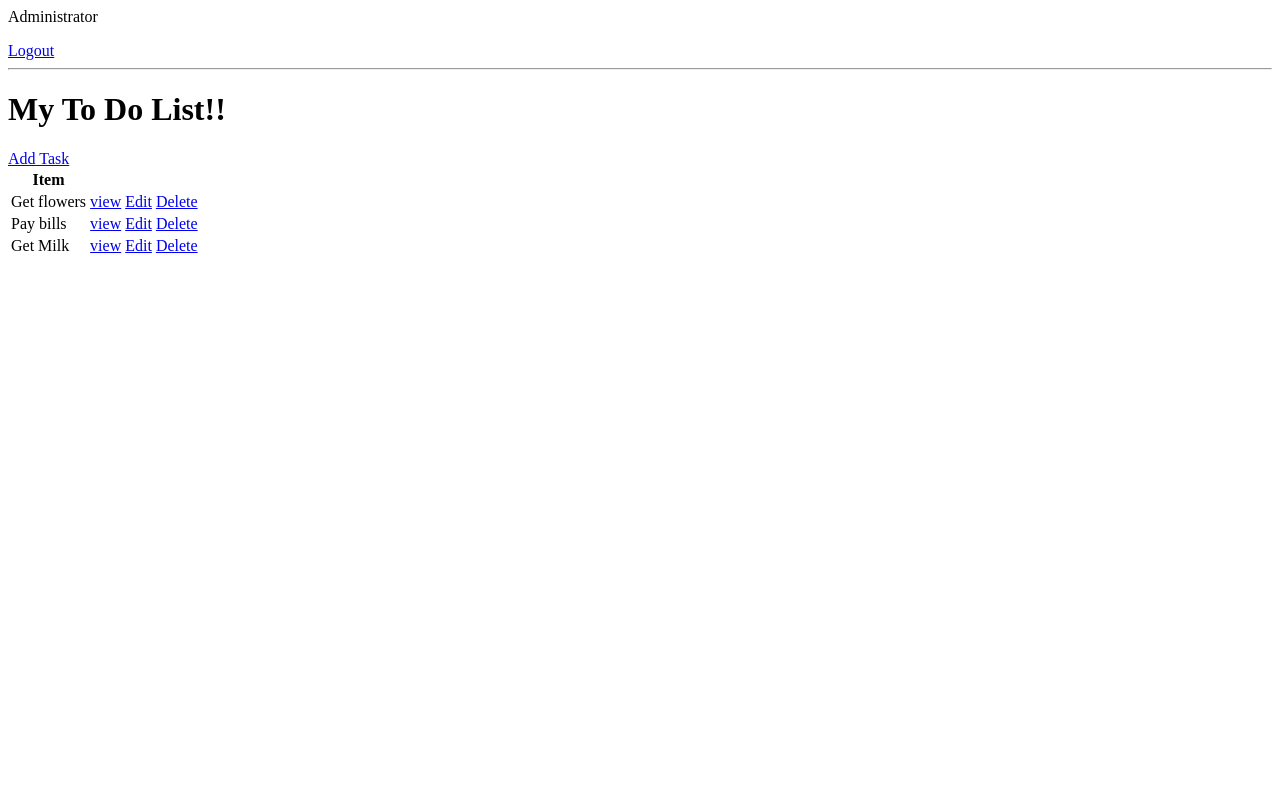
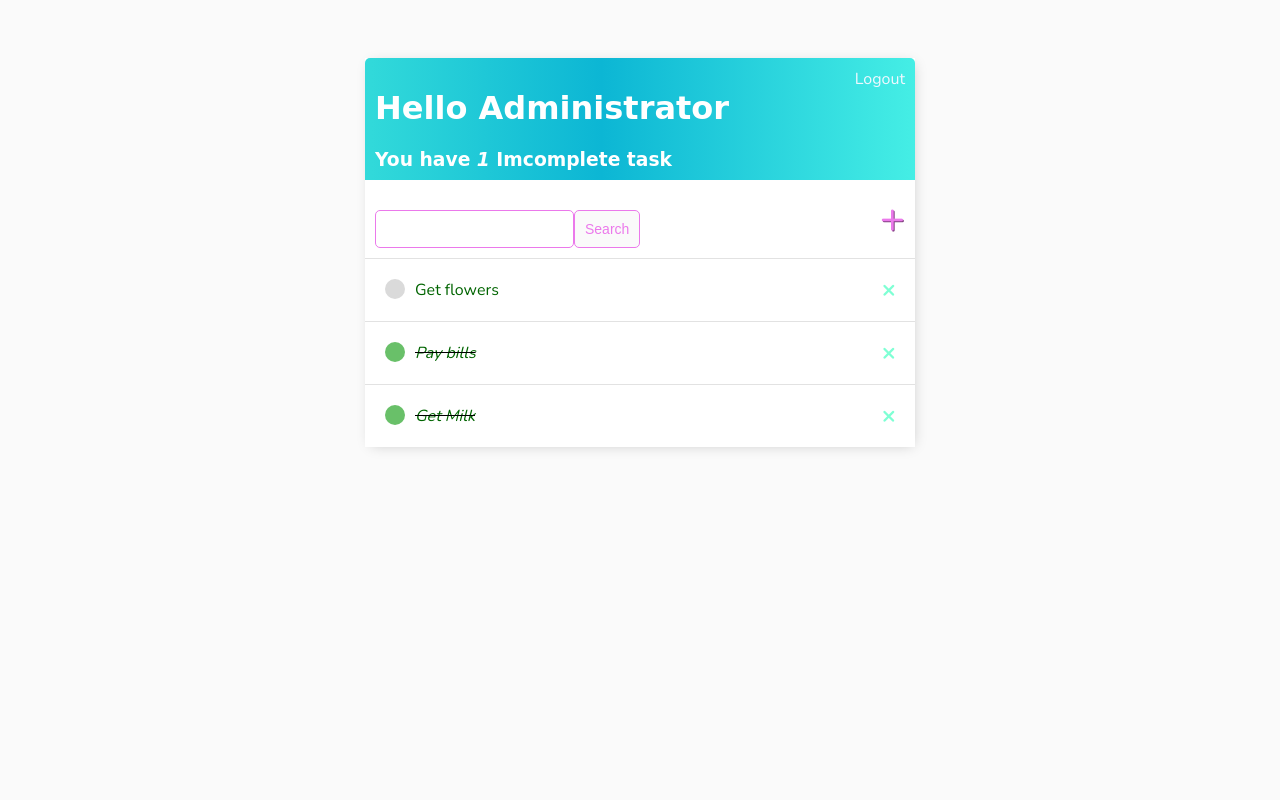
Before and after one commit to preciousimo/todo_list, a Django app: page / in a window 1280 px wide. Run offline with Django 3.2, Linux system fonts and the light colour scheme; a user stored in the database is signed in; data comes from the database, SQL or seed files in the repository; both versions use the stored data as it was after the commit.

Commit message:
Initial page(s) styling

```diff
--- /dev/null
+++ b/base/templates/base/main.html
@@ -0,0 +1,25 @@
+{% load static %}
+
+<!DOCTYPE html>
+<html lang="en">
+
+<head>
+    <meta charset="UTF-8">
+    <meta http-equiv="X-UA-Compatible" content="IE=edge">
+    <meta name="viewport" content="width=device-width, initial-scale=1.0">
+    <title>To Do Item</title>
+
+    <link rel="stylesheet" href="{% static 'css/style.css' %}">
+    <link rel="preconnect" href="https://fonts.gstatic.com">
+    <link href="https://fonts.googleapis.com/css2?family=Nunito:wght@200&display=swap" rel="stylesheet">
+</head>
+
+<body>
+    <div class="container">
+        {% block content %}
+
+        {% endblock content %}
+    </div>
+</body>
+
+</html>
--- a/base/templates/base/task_list.html
+++ b/base/templates/base/task_list.html
@@ -1,28 +1,51 @@
-{% if request.user.is_authenticated %}
-<p>{{ request.user }}</p>
-<a href="{% url 'logout' %}">Logout</a>
-{% else %}
-<a href="{% url 'login' %}">Login</a>
-{% endif %}
+{% extends 'base/main.html' %}
 
-<hr>
-<h1>My To Do List!!{{color}}</h1>
-<a href="{% url 'task-create' %}">Add Task</a>
+{% load static %}
 
-<table>
-    <tr>
-        <th>Item</th>
-        <th> </th>
-        <th></th>
-    </tr>
+{% block content %}
+
+<div class="header-bar">
+    <div>
+        <h1>Hello {{ request.user|title }}</h1>
+        <h3 class="com">You have <i>{{ count }}</i> Imcomplete task{{ count|pluralize:"s" }}</h3>
+    </div>
+
+    {% if request.user.is_authenticated %}
+    <a href="{% url 'logout' %}">Logout</a>
+    {% else %}
+    <a href="{% url 'login' %}">Login</a>
+    {% endif %}
+</div>
+
+<div id="search-add-wrapper">
+    <form id="for" method="GET" action="">
+        <input type="text" name="search-area" value="{{ search_input }}">
+        <input class="button" type="submit" value="Search">
+    </form>
+    <a id="add-link" href="{% url 'task-create' %}">&#x2b;</a>
+</div>
+
+<div class="task-items-wrapper">
     {% for task in tasks %}
-    <tr>
-        <td>{{ task.title }}</td>
-        <td><a href="{% url 'task' task.id %}">view</a></td>
-        <td><a href="{% url 'task-update' task.id %}">Edit</a></td>
-        <td><a href="{% url 'task-delete' task.id %}">Delete</a></td>
-    </tr>
-    {% empty %}
-    <h3>No items in list</h3>
+        <div class="task-wrapper">
+
+            {% if task.complete %}
+                <div class="task-title">
+                    <div class="task-complete-icon"></div>
+                    <i><s><a href="{% url 'task-update' task.id %}">{{task}}</a></s></i>
+                </div>
+                <a class="delete-link" href="{% url 'task-delete' task.id %}">&#215;</a>
+                {% else %}
+                <div class="task-title">
+                    <div class="task-incomplete-icon"></div>
+                    <a href="{% url 'task-update' task.id %}">{{task}}</a>
+                </div>
+                <a class="delete-link" href="{% url 'task-delete' task.id %}">&#215;</a>
+            {% endif %}
+
+        </div>
+
     {% endfor %}
-</table>
+</div>
+
+{% endblock content %}
--- a/base/views.py
+++ b/base/views.py
@@ -35,7 +35,7 @@ class RegisterPage(FormView):
     def get(self, *args, **kwargs):
         if self.request.user.is_authenticated:
             return redirect('tasks')
-        return super(RegisterPage, self).get()
+        return super(RegisterPage, self).get(*args, **kwargs)
 
 class TaskList(LoginRequiredMixin, ListView):
     model = Task
@@ -45,6 +45,12 @@ class TaskList(LoginRequiredMixin, ListView):
         context = super().get_context_data(**kwargs)
         context['tasks'] = context['tasks'].filter(user=self.request.user)
         context['count'] = context['tasks'].filter(complete=False).count()
+
+        search_input = self.request.GET.get('search-area') or ''
+        if search_input:
+            context['tasks'] = context['tasks'].filter(title_startswith=search_input)
+
+        context['search_input'] = search_input
         return context
 
 class TaskDetail(LoginRequiredMixin, DetailView):
@@ -62,7 +68,7 @@ class TaskCreate(LoginRequiredMixin, CreateView):
         return super(TaskCreate, self).form_valid(form)
 
 class TaskUpdate(LoginRequiredMixin, UpdateView):
-    model =Task
+    model = Task
     fields = ['title', 'description', 'complete']
     success_url = reverse_lazy('tasks')
 
--- /dev/null
+++ b/static/css/style.css
@@ -0,0 +1,127 @@
+body{
+    background-color:#fafafa;
+    font-family: 'Nunito', sans-serif;
+    padding-top: 50px;
+}
+
+h1,h2,h3,h4,h5,h6{
+    font-family: cursive;
+}
+
+.com{
+    margin: 0;
+}
+
+.container{
+    max-width: 550px;
+    margin: auto;
+    background-color: #fff;
+    -webkit-box-shadow: 2px 2px 13px -4px rgba(0, 0, 0, 0.21);
+    box-shadow: 2px 2px 13px -4px rgba(0, 0, 0, 0.21);
+}
+
+.header-bar{
+    display:flex;
+    justify-content: space-between;
+    color: #fff;
+    padding: 10px;
+    border-radius: 5px 5px 0 0;
+    background: linear-gradient(90deg, #32dada 0%, #0cb6d4 43%, #45eee5 100%);
+}
+.header-bar a {
+    color: aliceblue;
+    text-decoration: none;
+}
+
+.task-wrapper{
+    display: flex;
+    align-items: center;
+    justify-content: space-between;
+    padding: 20px;
+    background-color: #fff;
+    border-top: 1px solid rgb(226, 226, 226);
+}
+
+.task-title{
+    display: flex;
+}
+
+.task-title a {
+    text-decoration: none;
+    color: darkgreen;
+    margin-left: 10px;
+}
+
+.task-complete-icon{
+    height: 20px;
+    width: 20px;
+    background-color: rgb(105, 192, 105);
+    border-radius: 50%;
+}
+
+.task-incomplete-icon{
+    height: 20px;
+    width: 20px;
+    background-color: rgb(218, 218, 218);
+    border-radius: 50%;
+}
+
+.delete-link {
+    text-decoration: none;
+    font-weight: 900;
+    color: aquamarine;
+    font-size: 22px;
+    line-height: 0;
+}
+
+#for{
+    margin-top: 20px;
+    display: flex;
+}
+
+#search-add-wrapper{
+    display: flex;
+    justify-content: space-between;
+    align-items: center;
+    padding: 10px;
+}
+
+#add-link{
+    color: #eb79eb;
+    text-decoration: none;
+    font-size: 42px;
+    text-shadow: 1px 1px #814181;
+}
+
+input[type=text],
+input[type=password],
+textarea{
+    border: 1px solid #eb79eb;
+    border-radius: 5px;
+    padding: 10px;
+    width: 90%;
+}
+
+label{
+    padding-top: 10px !important;
+    display: block;
+}
+
+.button{
+    border: 1px solid #eb79eb;
+    background-color: #fafafa;
+    color: #eb79eb;
+    padding: 10px;
+    font-size: 14px;
+    border-radius: 5px;
+    cursor: pointer;
+    text-decoration: none;
+}
+
+.card-body{
+    padding: 20px;
+}
+
+#foo{
+    margin-top: 10px;
+}
--- a/todo_list/settings.py
+++ b/todo_list/settings.py
@@ -121,3 +121,7 @@ LOGIN_URL = 'login'
 # https://docs.djangoproject.com/en/3.1/howto/static-files/
 
 STATIC_URL = '/static/'
+
+STATICFILES_DIRS = [
+    os.path.join(BASE_DIR, 'static')
+]
--- a/todo_list/urls.py
+++ b/todo_list/urls.py
@@ -16,6 +16,9 @@ Including another URLconf
 from django.contrib import admin
 from django.urls import path, include
 
+# from django.conf.urls.static import static
+# from django.conf import settings
+
 urlpatterns = [
     path('admin/', admin.site.urls),
     path('', include('base.urls')),
```
Also changed, not shown: base/templates/base/login.html (+13 -1 lines), base/templates/base/register.html (+26 -7 lines), base/templates/base/task_confirm_delete.html (+19 -6 lines), base/templates/base/task_form.html (+18 -7 lines), db.sqlite3.
